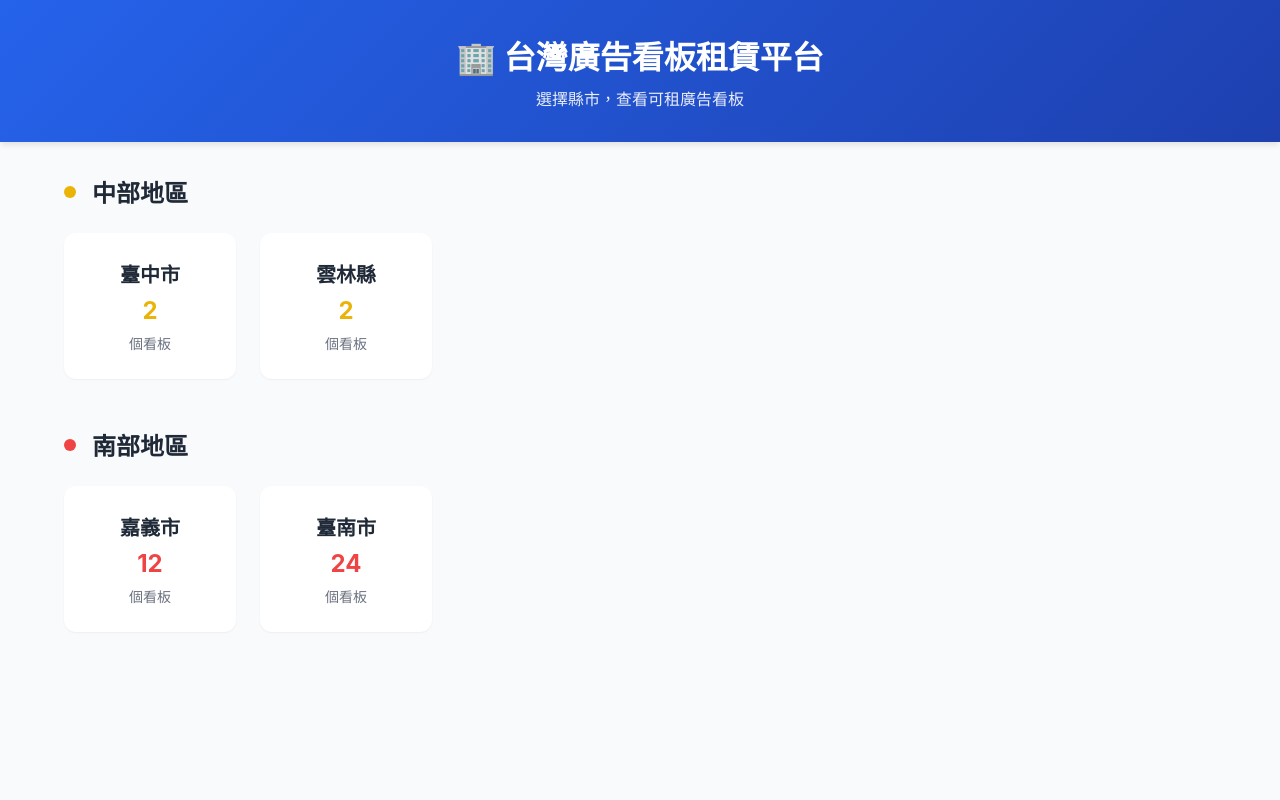
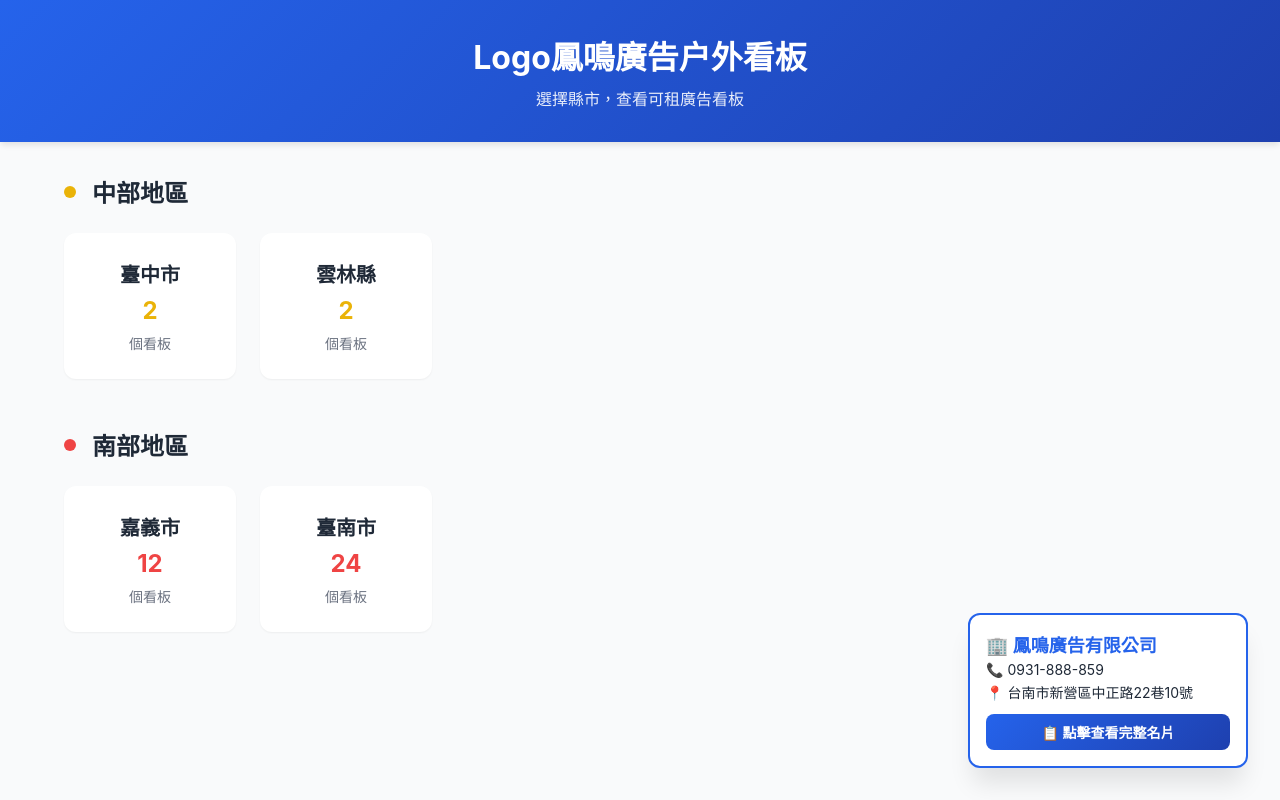
Before and after one commit to Christine0527/print-advertisement, a React (Vite) app: page / in a window 1280 px wide. Built offline with nearby package versions, Linux system fonts and the light colour scheme.

Commit message:
no message

```diff
--- a/index.html
+++ b/index.html
@@ -3,7 +3,7 @@
     <head>
         <meta charset="UTF-8" />
         <meta name="viewport" content="width=device-width, initial-scale=1.0" />
-        <title>台灣廣告看板租賃平台</title>
+        <title>Logo鳳鳴廣告户外看板</title>
     </head>
     <body>
         <div id="root"></div>
--- a/src/App.jsx
+++ b/src/App.jsx
@@ -3,6 +3,7 @@ import { ThemeProvider } from "styled-components";
 import { GlobalStyles } from "./styles/GlobalStyles";
 import { theme } from "./styles/theme";
 import { Header } from "./components/Header";
+import { FloatingContactButton } from "./components/FloatingContactButton";
 import { RegionSelector } from "./components/RegionSelector";
 import { BillboardGrid } from "./components/BillboardGrid";
 import { getCitiesWithCount, getBillboardsByCity } from "./data/billboards";
@@ -27,6 +28,7 @@ function App() {
         <ThemeProvider theme={theme}>
             <GlobalStyles />
             <Header />
+            <FloatingContactButton />
 
             {selectedCity ? (
                 <BillboardGrid city={selectedCity} billboards={billboards} onBack={handleBack} />
--- a/src/components/BillboardCard.jsx
+++ b/src/components/BillboardCard.jsx
@@ -1,3 +1,4 @@
+import { useState } from "react";
 import styled from "styled-components";
 import { theme } from "../styles/theme";
 
@@ -7,6 +8,7 @@ const Card = styled.div`
     overflow: hidden;
     box-shadow: ${theme.shadows.md};
     transition: all ${theme.transitions.normal};
+    cursor: pointer;
 
     &:hover {
         transform: translateY(-4px);
@@ -30,6 +32,105 @@ const Image = styled.img`
 
     ${Card}:hover & {
         transform: scale(1.05);
+    }
+`;
+
+const Modal = styled.div`
+    position: fixed;
+    top: 0;
+    left: 0;
+    right: 0;
+    bottom: 0;
+    background: rgba(0, 0, 0, 0.8);
+    display: flex;
+    align-items: center;
+    justify-content: center;
+    z-index: 2000;
+    padding: ${theme.spacing.lg};
+    backdrop-filter: blur(5px);
+    animation: fadeIn 0.3s ease-in-out;
+
+    @keyframes fadeIn {
+        from {
+            opacity: 0;
+        }
+        to {
+            opacity: 1;
+        }
+    }
+
+    @media (max-width: ${theme.breakpoints.mobile}) {
+        padding: ${theme.spacing.md};
+    }
+`;
+
+const ModalContent = styled.div`
+    position: relative;
+    max-width: 95vw;
+    max-height: 95vh;
+    background: white;
+    border-radius: ${theme.borderRadius.xl};
+    padding: ${theme.spacing.lg};
+    box-shadow: ${theme.shadows.xl};
+    animation: slideUp 0.3s ease-out;
+
+    @keyframes slideUp {
+        from {
+            transform: translateY(50px);
+            opacity: 0;
+        }
+        to {
+            transform: translateY(0);
+            opacity: 1;
+        }
+    }
+
+    @media (max-width: ${theme.breakpoints.mobile}) {
+        padding: ${theme.spacing.md};
+    }
+`;
+
+const CloseButton = styled.button`
+    position: absolute;
+    top: ${theme.spacing.md};
+    right: ${theme.spacing.md};
+    width: 40px;
+    height: 40px;
+    background: ${theme.colors.text.secondary};
+    color: white;
+    border-radius: 50%;
+    display: flex;
+    align-items: center;
+    justify-content: center;
+    font-size: 1.5rem;
+    cursor: pointer;
+    transition: all ${theme.transitions.normal};
+    border: none;
+    z-index: 10;
+
+    &:hover {
+        background: ${theme.colors.primary};
+        transform: rotate(90deg);
+    }
+
+    @media (max-width: ${theme.breakpoints.mobile}) {
+        width: 35px;
+        height: 35px;
+        font-size: 1.25rem;
+        top: ${theme.spacing.sm};
+        right: ${theme.spacing.sm};
+    }
+`;
+
+const ModalImage = styled.img`
+    width: 100%;
+    height: auto;
+    max-height: 85vh;
+    object-fit: contain;
+    border-radius: ${theme.borderRadius.lg};
+
+    @media (max-width: ${theme.breakpoints.mobile}) {
+        border-radius: ${theme.borderRadius.md};
     }
 `;
 
@@ -59,10 +160,12 @@ const PlaceholderImage = styled.div`
 `;
 
 export const BillboardCard = ({ billboard }) => {
+    const [isOpen, setIsOpen] = useState(false);
     const statusText = billboard.status === "available" ? "可租" : "已租";
 
     return (
-        <Card>
+        <>
+            <Card onClick={() => setIsOpen(true)}>
                 <ImageContainer>
                     {billboard.image ? (
                         <Image
@@ -80,5 +183,18 @@ export const BillboardCard = ({ billboard }) => {
                     <StatusBadge $status={billboard.status}>{statusText}</StatusBadge>
                 </ImageContainer>
             </Card>
+
+            {isOpen && (
+                <Modal onClick={() => setIsOpen(false)}>
+                    <ModalContent onClick={(e) => e.stopPropagation()}>
+                        <CloseButton onClick={() => setIsOpen(false)}>×</CloseButton>
+                        <ModalImage
+                            src={billboard.image}
+                            alt={`${billboard.city} 廣告看板 - 放大檢視`}
+                        />
+                    </ModalContent>
+                </Modal>
+            )}
+        </>
     );
 };
--- a/src/components/BillboardGrid.jsx
+++ b/src/components/BillboardGrid.jsx
@@ -126,7 +126,6 @@ export const BillboardGrid = ({ city, billboards, onBack }) => {
                                 {availableCount}
                             </span>
                         </StatItem>
-
                     </Stats>
                 </div>
                 <BackButton onClick={onBack}>← 返回選擇縣市</BackButton>
--- /dev/null
+++ b/src/components/FloatingContactButton.jsx
@@ -0,0 +1,222 @@
+import { useState } from "react";
+import styled from "styled-components";
+import { theme } from "../styles/theme";
+
+const FloatingContainer = styled.div`
+    position: fixed;
+    bottom: 2rem;
+    right: 2rem;
+    z-index: 1000;
+    display: flex;
+    flex-direction: column;
+    align-items: flex-end;
+    gap: ${theme.spacing.md};
+
+    @media (max-width: ${theme.breakpoints.mobile}) {
+        bottom: 1rem;
+        right: 1rem;
+    }
+`;
+
+const MiniCard = styled.div`
+    background: white;
+    border-radius: ${theme.borderRadius.lg};
+    padding: ${theme.spacing.md};
+    box-shadow: ${theme.shadows.xl};
+    min-width: 280px;
+    border: 2px solid ${theme.colors.primary};
+
+    @media (max-width: ${theme.breakpoints.mobile}) {
+        min-width: 240px;
+        padding: ${theme.spacing.sm};
+    }
+`;
+
+const MiniCardTitle = styled.div`
+    font-size: 1.125rem;
+    font-weight: 700;
+    color: ${theme.colors.primary};
+    margin-bottom: ${theme.spacing.xs};
+    display: flex;
+    align-items: center;
+    gap: ${theme.spacing.xs};
+
+    @media (max-width: ${theme.breakpoints.mobile}) {
+        font-size: 1rem;
+    }
+`;
+
+const MiniCardInfo = styled.div`
+    font-size: 0.875rem;
+    color: ${theme.colors.text.primary};
+    margin-bottom: ${theme.spacing.xs};
+    display: flex;
+    align-items: center;
+    gap: ${theme.spacing.xs};
+
+    strong {
+        font-weight: 600;
+    }
+
+    @media (max-width: ${theme.breakpoints.mobile}) {
+        font-size: 0.8rem;
+    }
+`;
+
+const ViewCardButton = styled.button`
+    width: 100%;
+    background: linear-gradient(135deg, ${theme.colors.primary} 0%, #1e40af 100%);
+    color: white;
+    border: none;
+    border-radius: ${theme.borderRadius.md};
+    padding: ${theme.spacing.sm} ${theme.spacing.md};
+    font-size: 0.875rem;
+    font-weight: 600;
+    cursor: pointer;
+    transition: all ${theme.transitions.normal};
+    margin-top: ${theme.spacing.sm};
+
+    &:hover {
+        transform: translateY(-2px);
+        box-shadow: ${theme.shadows.lg};
+    }
+
+    &:active {
+        transform: translateY(0);
+    }
+
+    @media (max-width: ${theme.breakpoints.mobile}) {
+        font-size: 0.8rem;
+        padding: ${theme.spacing.xs} ${theme.spacing.sm};
+    }
+`;
+
+const CardModal = styled.div`
+    position: fixed;
+    top: 0;
+    left: 0;
+    right: 0;
+    bottom: 0;
+    background: rgba(0, 0, 0, 0.7);
+    display: flex;
+    align-items: center;
+    justify-content: center;
+    z-index: 2000;
+    padding: ${theme.spacing.lg};
+    backdrop-filter: blur(5px);
+    animation: fadeIn 0.3s ease-in-out;
+
+    @keyframes fadeIn {
+        from {
+            opacity: 0;
+        }
+        to {
+            opacity: 1;
+        }
+    }
+
+    @media (max-width: ${theme.breakpoints.mobile}) {
+        padding: ${theme.spacing.md};
+    }
+`;
+
+const CardContent = styled.div`
+    position: relative;
+    max-width: 900px;
+    width: 100%;
+    background: white;
+    border-radius: ${theme.borderRadius.xl};
+    padding: ${theme.spacing.lg};
+    box-shadow: ${theme.shadows.xl};
+    animation: slideUp 0.3s ease-out;
+
+    @keyframes slideUp {
+        from {
+            transform: translateY(50px);
+            opacity: 0;
+        }
+        to {
+            transform: translateY(0);
+            opacity: 1;
+        }
+    }
+
+    @media (max-width: ${theme.breakpoints.mobile}) {
+        padding: ${theme.spacing.md};
+    }
+`;
+
+const CloseButton = styled.button`
+    position: absolute;
+    top: ${theme.spacing.md};
+    right: ${theme.spacing.md};
+    width: 40px;
+    height: 40px;
+    background: ${theme.colors.text.secondary};
+    color: white;
+    border-radius: 50%;
+    display: flex;
+    align-items: center;
+    justify-content: center;
+    font-size: 1.5rem;
+    cursor: pointer;
+    transition: all ${theme.transitions.normal};
+    border: none;
+    z-index: 10;
+
+    &:hover {
+        background: ${theme.colors.primary};
+        transform: rotate(90deg);
+    }
+
+    @media (max-width: ${theme.breakpoints.mobile}) {
+        width: 35px;
+        height: 35px;
+        font-size: 1.25rem;
+        top: ${theme.spacing.sm};
+        right: ${theme.spacing.sm};
+    }
+`;
+
+const CardImage = styled.img`
+    width: 100%;
+    height: auto;
+    border-radius: ${theme.borderRadius.lg};
+    box-shadow: ${theme.shadows.md};
+
+    @media (max-width: ${theme.breakpoints.mobile}) {
+        border-radius: ${theme.borderRadius.md};
+    }
+`;
+
+export const FloatingContactButton = () => {
+    const [isOpen, setIsOpen] = useState(false);
+
+    return (
+        <>
+            <FloatingContainer>
+                <MiniCard>
+                    <MiniCardTitle>🏢 鳳鳴廣告有限公司</MiniCardTitle>
+                    <MiniCardInfo>
+                        <strong>📞</strong> 0931-888-859
+                    </MiniCardInfo>
+                    <MiniCardInfo>
+                        <strong>📍</strong> 台南市新營區中正路22巷10號
+                    </MiniCardInfo>
+                    <ViewCardButton onClick={() => setIsOpen(true)}>
+                        📋 點擊查看完整名片
+                    </ViewCardButton>
+                </MiniCard>
+            </FloatingContainer>
+
+            {isOpen && (
+                <CardModal onClick={() => setIsOpen(false)}>
+                    <CardContent onClick={(e) => e.stopPropagation()}>
+                        <CloseButton onClick={() => setIsOpen(false)}>×</CloseButton>
+                        <CardImage src="/images/company-card.jpg" alt="鳳鳴廣告有限公司名片" />
+                    </CardContent>
+                </CardModal>
+            )}
+        </>
+    );
+};
--- a/src/components/Header.jsx
+++ b/src/components/Header.jsx
@@ -37,7 +37,7 @@ const Subtitle = styled.p`
 export const Header = () => {
     return (
         <HeaderContainer>
-            <Title>🏢 台灣廣告看板租賃平台</Title>
+            <Title>Logo鳳鳴廣告户外看板</Title>
             <Subtitle>選擇縣市，查看可租廣告看板</Subtitle>
         </HeaderContainer>
     );
```
Also changed, not shown: public/images/company-card.jpg (added). Lines whose indentation alone changed are shown as unchanged.
